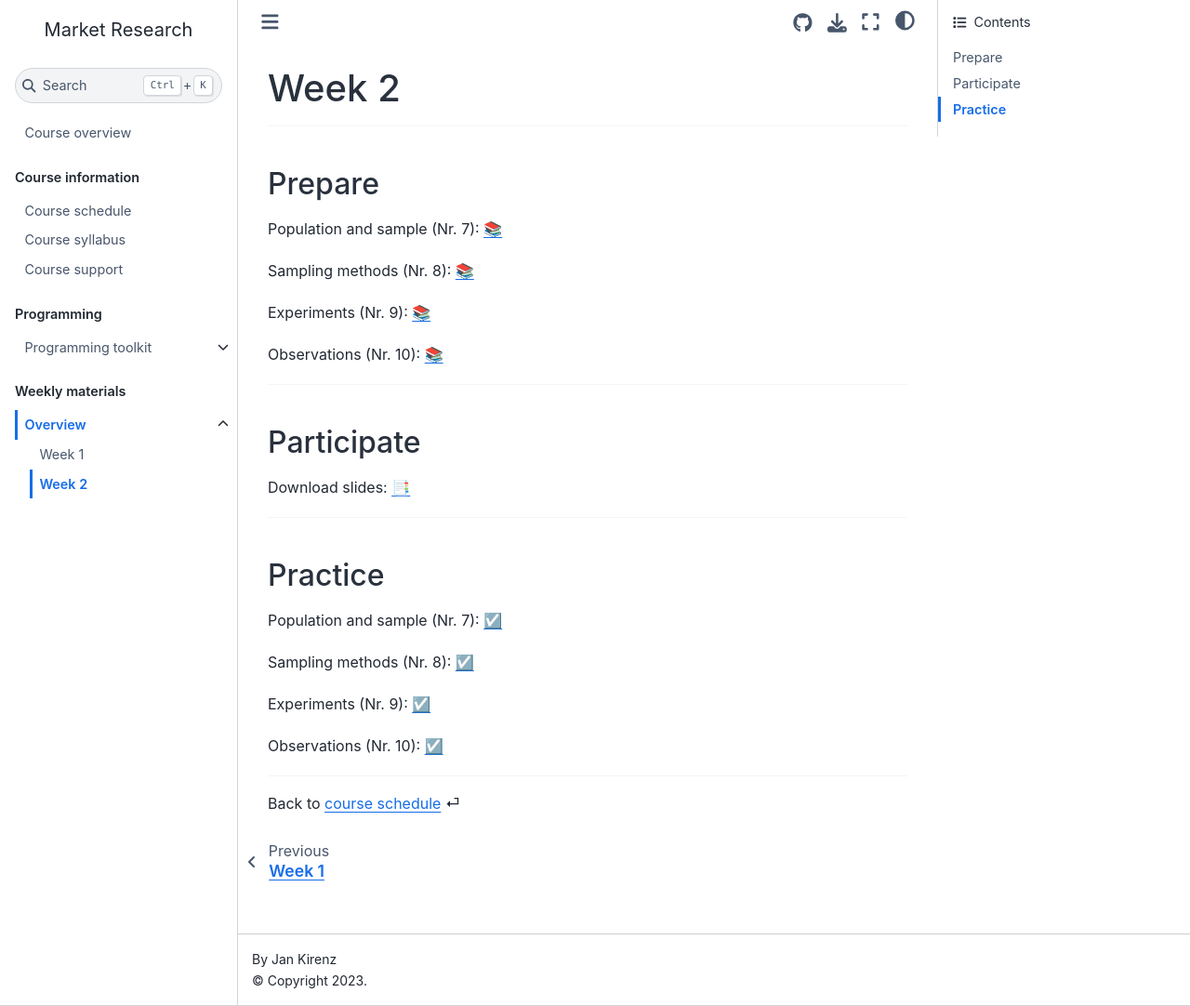
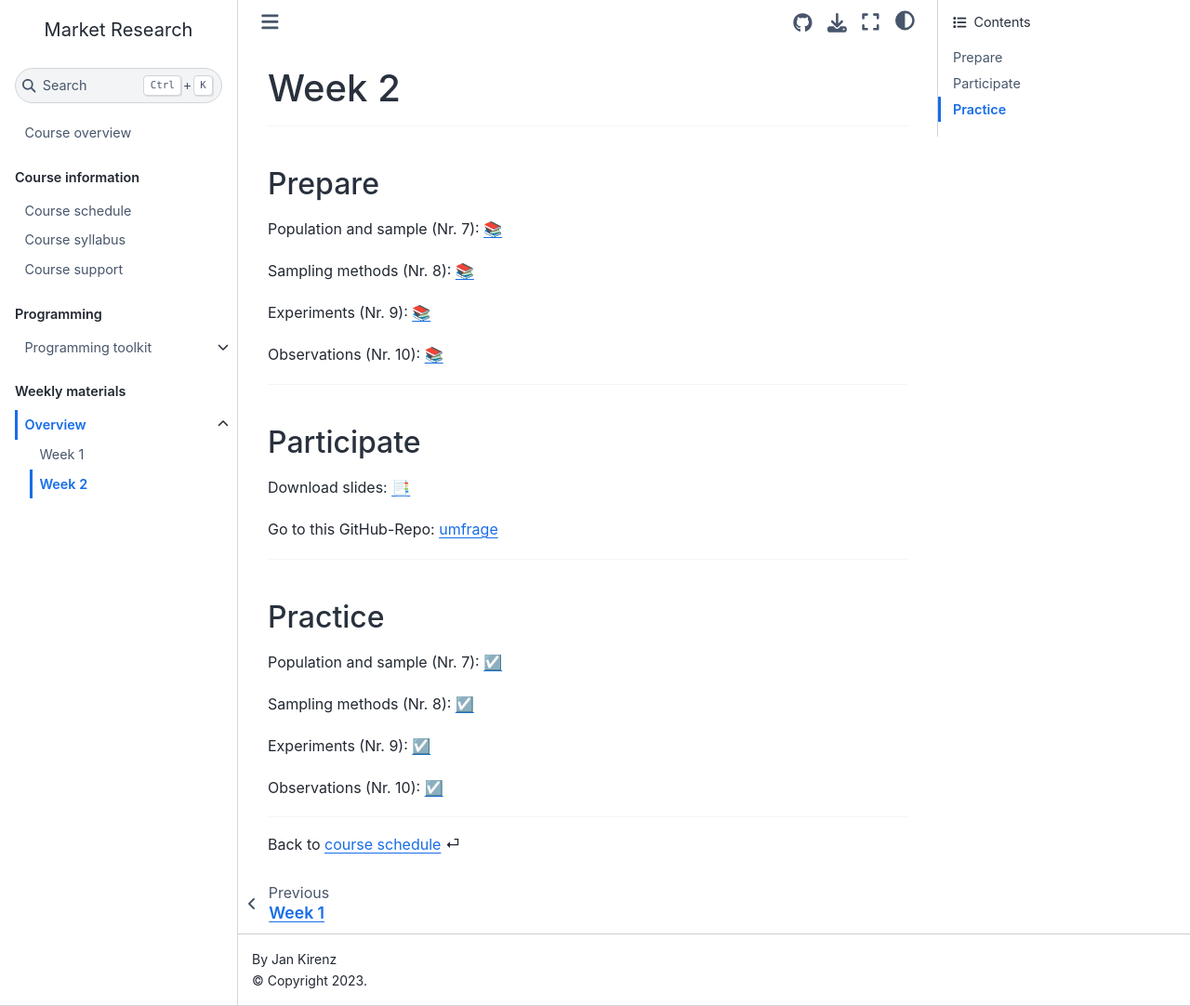
Before and after one commit to mr-ws22/website, a Jupyter Book: the page built from weeks/week2.md, in a window 1280 px wide and 1082 px high. Shown: the whole window at 93% size. Built offline with Jupyter Book 1.0.4 settings and Sphinx 7.4.7 and the Sphinx Book theme 1.1.4, drawn with Linux system fonts in a browser that asks for light colours; comment, search, counter and statistics services are not loaded.

Commit message:
Update week2.md

```diff
--- a/weeks/week2.md
+++ b/weeks/week2.md
@@ -21,6 +21,10 @@ Observations (Nr. 10): [📚](https://openintro-ims.netlify.app/data-design.html
 
 Download slides: [📑](https://drive.google.com/file/d/1-3uVavxMAvDNMnRiN7sXsZRTReRNsZpj/view?usp=sharing)
 
+
+Go to this GitHub-Repo: [umfrage](https://github.com/kirenz/umfrage)
+
+
 ---
 
 (practice)=
```
